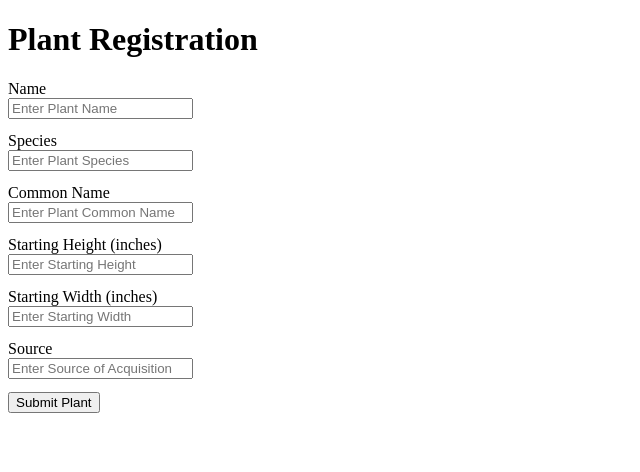
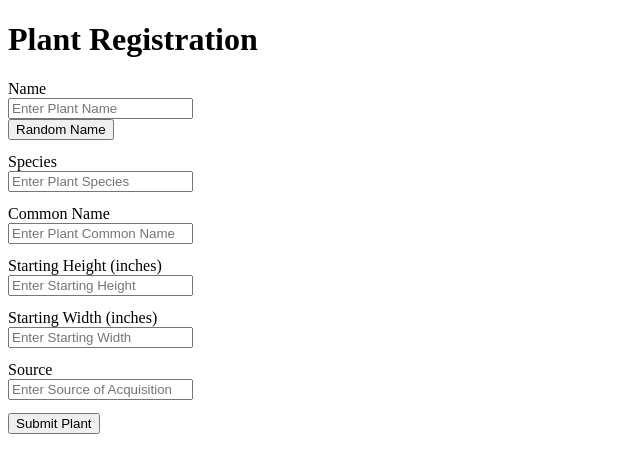
Before and after one commit to Yasiregal9/ISIT422-Blue-App, an Angular app: page / in a window 1280 px wide. Shown: the top 472 px of the page, without its empty margins (0-640 px from the left). Built offline with nearby package versions, Linux system fonts and the light colour scheme.

Commit message:
Added Random Names Button - Yasir

```diff
--- a/src/app/plantregform/plantregform.component.html
+++ b/src/app/plantregform/plantregform.component.html
@@ -1,22 +1,25 @@
 <h1>Plant Registration</h1>
-<form #plantinfo = "ngForm" (ngSubmit) = "onClickSubmit(plantinfo.value)" >
-        <label for="name">Name</label><br/>
-        <input type = "text" name = "name" placeholder = "Enter Plant Name" ngModel>
+<form #plantinfo="ngForm">
+  <label for="name">Name</label><br />
+  <input id = "plantName" type="text" name="name" placeholder="Enter Plant Name" ngModel>
+  <div id="randomname">
+    <button type="button" id="btn_if_randomname" (click)="showRandomName()">Random Name</button>
+  </div>
   <pre></pre>
-        <label for="species">Species</label><br/>
-        <input type = "text" name = "species" placeholder = "Enter Plant Species" ngModel>
+  <label for="species">Species</label><br />
+  <input type="text" name="species" placeholder="Enter Plant Species" ngModel>
   <pre></pre>
-        <label for="commonname">Common Name</label><br/>
-        <input type = "text" name = "commonname" placeholder = "Enter Plant Common Name" ngModel>
+  <label for="commonname">Common Name</label><br />
+  <input type="text" name="commonname" placeholder="Enter Plant Common Name" ngModel>
   <pre></pre>
-        <label for="startheight">Starting Height (inches)</label><br/>
-        <input type = "text" name = "startheight" placeholder = "Enter Starting Height" ngModel>
+  <label for="startheight">Starting Height (inches)</label><br />
+  <input type="text" name="startheight" placeholder="Enter Starting Height" ngModel>
   <pre></pre>
-        <label for="startwidth">Starting Width (inches)</label><br/>
-        <input type = "text" name = "startwidth" placeholder = "Enter Starting Width" ngModel>
+  <label for="startwidth">Starting Width (inches)</label><br />
+  <input type="text" name="startwidth" placeholder="Enter Starting Width" ngModel>
   <pre></pre>
-        <label for="source">Source</label><br/>
-        <input type = "text" name = "source" placeholder = "Enter Source of Acquisition" ngModel>
+  <label for="source">Source</label><br />
+  <input type="text" name="source" placeholder="Enter Source of Acquisition" ngModel>
   <pre></pre>
-        <input type = "submit" value = "Submit Plant">
+  <input type="submit" value="Submit Plant" (click)="onClickSubmit(plantinfo.value)">
 </form>
--- a/src/app/plantregform/plantregform.component.ts
+++ b/src/app/plantregform/plantregform.component.ts
@@ -30,4 +30,20 @@ export class PlantregformComponent implements OnInit {
 
   }
 
+  showRandomName() {
+
+    const arr = ['Sweetie', 'Dumpling', 'Button', 'Noodle', 'Majesty', 'Bugsy', 'Bug Eater', 'Amy', 'Blossom', 'Bud', 'Chloe', 'Emerald', 'Minnie', 'Pearl', 'Sage',
+      'Verde', 'Sylvia', 'Goldie', 'Groot', 'Vincent Van Grow'];
+
+    const random = arr[Math.floor(Math.random() * arr.length)];
+
+
+
+    let input = (document.getElementById("plantName") as HTMLInputElement).value = random;
+
+
+  }
+
+
+
 }
```
Lines whose indentation alone changed are shown as unchanged.
